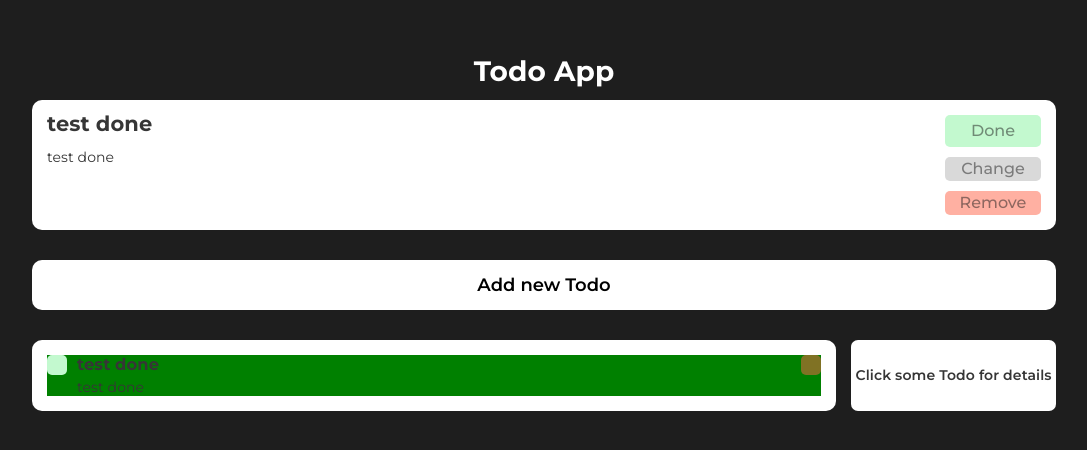
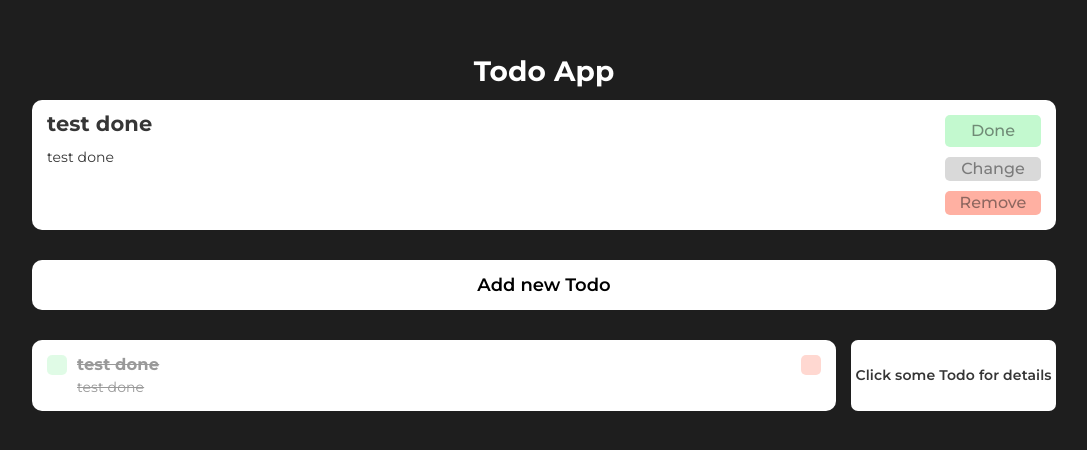
Before and after one commit to nickzh-17/1-todo-list, a React (Create React App) app in the folder todo-app/: page / in a window 1280 px wide. Shown: the part 164-614 px from the top of the page, without its empty margins (96-1183 px from the left). Built offline with nearby package versions, Linux system fonts and the light colour scheme.

Commit message:
feat: add styling for done-todo

```diff
--- a/todo-app/src/components/Todo/components/TodoContent/TodoItem/TodoItem.css
+++ b/todo-app/src/components/Todo/components/TodoContent/TodoItem/TodoItem.css
@@ -5,8 +5,12 @@
 	align-items: flex-start;
 }
 .todo-item.done {
-	background: green;
+	opacity: 0.5;
 }
+.todo-item.done .todo-item__info {
+	text-decoration: line-through;
+}
+
 .todo-item__info {
 	width: 100%;
 	display: flex;
```
